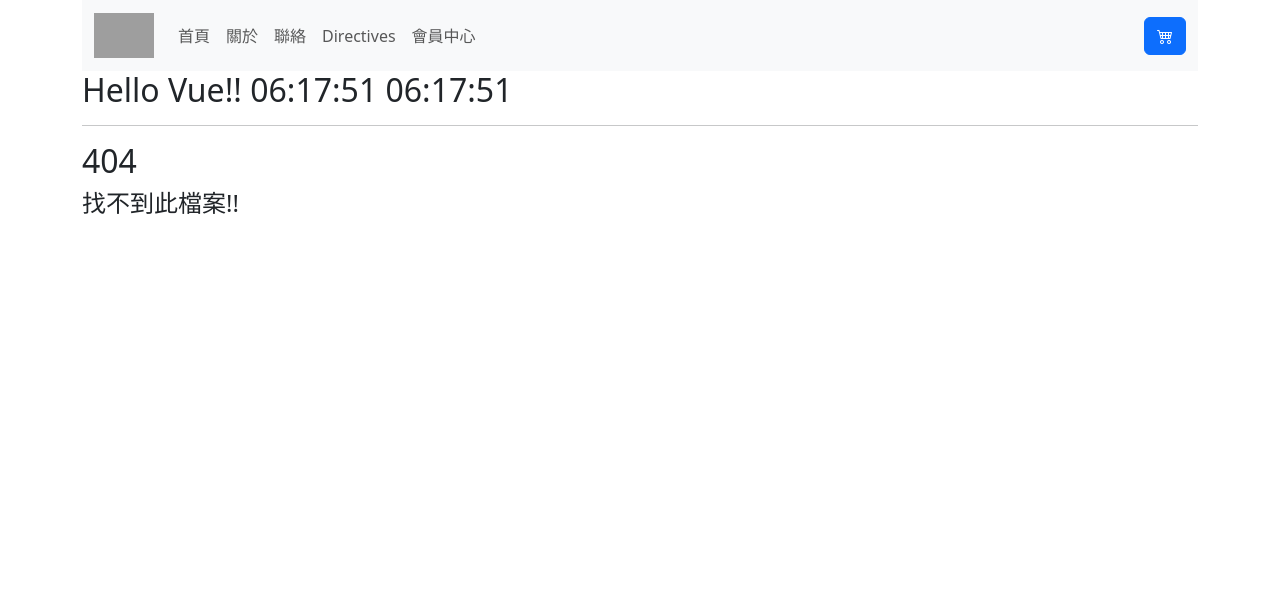
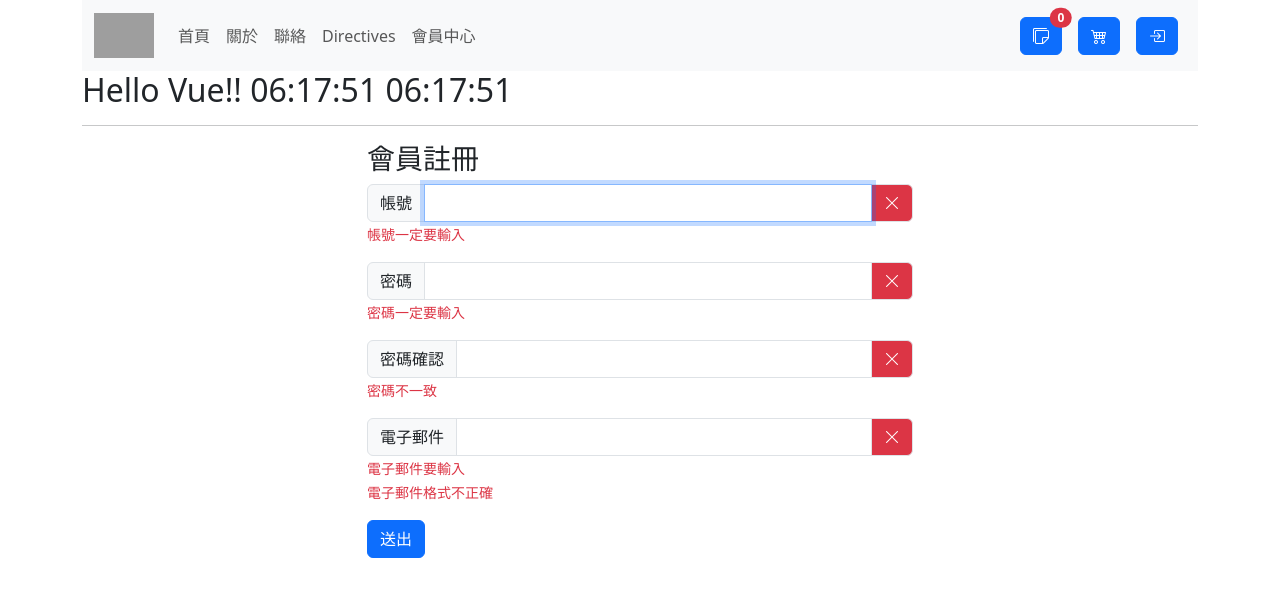
Before and after one commit to HsiaoHungWang/vue-fuen144, a Vue app: page /register in a window 1280 px wide. Before the commit this address had no page. Shown: the top 596 px of the page. Built offline with nearby package versions, Linux system fonts and the light colour scheme; grey boxes are pictures that could not be loaded.

Commit message:
練習檔案準備

```diff
--- a/src/components/NavbarComponent.vue
+++ b/src/components/NavbarComponent.vue
@@ -8,36 +8,47 @@
       <a class="navbar-brand" href="#">
         <img src="https://www.ispan.com.tw/img/Logoslogan_sm.png" alt="Bootstrap" width="60">
       </a>
-    <button class="navbar-toggler" type="button" data-bs-toggle="collapse" data-bs-target="#navbarNav" aria-controls="navbarNav" aria-expanded="false" aria-label="Toggle navigation">
+      <button class="navbar-toggler" type="button" data-bs-toggle="collapse" data-bs-target="#navbarNav"
+        aria-controls="navbarNav" aria-expanded="false" aria-label="Toggle navigation">
         <span class="navbar-toggler-icon"></span>
       </button>
       <div class="collapse navbar-collapse" id="navbarNav">
         <ul class="navbar-nav">
           <li class="nav-item">
-          <RouterLink class="nav-link" activeClass="active"  :to="{name:'home'}">首頁</RouterLink>
+            <RouterLink class="nav-link" activeClass="active" :to="{ name: 'home' }">首頁</RouterLink>
           </li>
           <li class="nav-item">
-            <RouterLink class="nav-link"  activeClass="active"  :to="{name:'about'}">關於</RouterLink>
+            <RouterLink class="nav-link" activeClass="active" :to="{ name: 'about' }">關於</RouterLink>
           </li>
           <li class="nav-item">
-            <RouterLink class="nav-link" activeClass="active"  :to="{name:'contact'}">聯絡</RouterLink>
+            <RouterLink class="nav-link" activeClass="active" :to="{ name: 'contact' }">聯絡</RouterLink>
           </li>
           <li class="nav-item">
-            <RouterLink class="nav-link" activeClass="active"  :to="{name:'directives'}">Directives</RouterLink>
+            <RouterLink class="nav-link" activeClass="active" :to="{ name: 'directives' }">Directives</RouterLink>
           </li>
+
           <li class="nav-item">
-            <RouterLink class="nav-link" activeClass="active"  :to="{name: 'member', params:{id:3}}">會員中心</RouterLink>
+            <RouterLink class="nav-link" activeClass="active" :to="{ name: 'member', params: { id: 3 } }">會員中心
+            </RouterLink>
           </li>
         </ul>
       </div>
 
       <div class="d-lg-flex col-lg-3 justify-content-lg-end">
-            <button class="btn btn-primary"><i class="bi bi-cart4"></i></button>
+        <RouterLink to="/todos" class="mx-2 btn btn-primary position-relative">
+          <i class="bi bi-stickies"></i>
+          <span class="position-absolute top-0 start-100 translate-middle badge rounded-pill bg-danger">
+            0
+            <span class="visually-hidden">unread messages</span>
+          </span>
+        </RouterLink>
+        <button class="mx-2 btn btn-primary"><i class="bi bi-cart4"></i></button>
+        <RouterLink class="mx-2 btn btn-primary" to="/login">
+          <i class="bi bi-box-arrow-in-right" @click="signin"></i>
+        </RouterLink>
       </div>
     </div>
   </nav>
 </template>
 
-<style lang="css" scoped>
-
-</style>
+<style lang="css" scoped></style>
--- a/src/router.js
+++ b/src/router.js
@@ -8,6 +8,9 @@ import Team2View from "./views/Team2View.vue"
 import MemberCenter from "./views/MemberCenter.vue"
 import NotFound from "./views/NotFound.vue"
 import DirectivesView from "./views/DirectivesView.vue"
+import TodosView from "./views/TodosView.vue"
+import RegisterView from "./views/RegisterView.vue"
+import LoginView from "./views/LoginView.vue"
 
 //路由設定
 //URL <---> Path => 載入 Component
@@ -60,6 +63,24 @@ const routes = [
         name: 'directives'
     },
     {
+        //http://localhost:5173/todos
+        path: '/todos',
+        component: TodosView,
+        name: 'todos'
+    },
+    {
+        //http://localhost:5173/register
+        path: '/register',
+        component: RegisterView,
+        name: 'register'
+    },
+    {
+        //http://localhost:5173/login
+        path: '/login',
+        component: LoginView,
+        name: 'login'
+    },
+    {
         //路由參數
         //http://localhost:5173/member/12
         path: '/member/:id',
--- /dev/null
+++ b/src/views/LoginView.vue
@@ -0,0 +1,66 @@
+<script setup>
+
+</script>
+
+<template>
+
+    <div class="row justify-content-md-center">
+        <div class="col-12 col-md-11 col-lg-8 col-xl-7 col-xxl-6">
+            <div class="bg-white p-4 p-md-5 rounded shadow-sm">
+                <div class="row">
+                    <div class="col-12">
+                        <div class="text-center mb-5">
+                            <a href="#!">
+                                <img src="https://www.ispan.com.tw/img/Logoslogan_sm.png" alt="BootstrapBrain Logo"
+                                    width="175">
+                            </a>
+                        </div>
+                    </div>
+                </div>
+                <form action="#!">
+                    <div class="row gy-3 gy-md-4 overflow-hidden">
+                        <div class="col-12">
+                            <label for="email" class="form-label">Email <span class="text-danger">*</span></label>
+                            <div class="input-group">
+                                <span class="input-group-text">
+                                    <i class="bi bi-envelope"></i>
+                                </span>
+                                <input type="email" class="form-control" name="email" id="email" required>
+                            </div>
+                        </div>
+                        <div class="col-12">
+                            <label for="password" class="form-label">Password <span class="text-danger">*</span></label>
+                            <div class="input-group">
+                                <span class="input-group-text">
+                                    <i class="bi bi-key"></i>
+                                </span>
+                                <input type="password" class="form-control" name="password" id="password" value=""
+                                    required>
+                            </div>
+                        </div>
+                        <div class="col-12">
+                            <div class="d-grid">
+                                <button class="btn btn-primary btn-lg" type="submit">Log In</button>
+                            </div>
+                        </div>
+                    </div>
+                </form>
+                <div class="row">
+                    <div class="col-12">
+                        <hr class="mt-5 mb-4 border-secondary-subtle">
+                        <div class="d-flex gap-2 gap-md-4 flex-column flex-md-row justify-content-md-center">
+
+                            <RouterLink :to="{ name: 'register' }" class="link-secondary text-decoration-none">Create
+                                new
+                                account</RouterLink>
+                            <a href="#!" class="link-secondary text-decoration-none">Forgot password</a>
+                        </div>
+                    </div>
+                </div>
+            </div>
+        </div>
+    </div>
+
+</template>
+
+<style lang="css" scoped></style>
--- /dev/null
+++ b/src/views/RegisterView.vue
@@ -0,0 +1,55 @@
+<template>
+    <div class="row">
+        <div class="col-3"></div>
+        <div class="col-6">
+            <h3>會員註冊</h3>
+            <form id="registerForm" novalidate>
+                <div class="input-group">
+                    <label for="account" class="input-group-text">帳號</label>
+                    <input type="text" class="form-control" id="account" required autofocus autocomplete="off">
+                    <span class="input-group-text bg-danger text-white"><i class="bi bi-x-lg"></i></span>
+                </div>
+                <div class="mb-3"><small class="text-danger">帳號一定要輸入</small></div>
+                <div class="input-group">
+                    <label for="pwd1" class="input-group-text">密碼</label>
+                    <input type="password" class="form-control" id="pwd1" autocomplete="off">
+                    <span class="input-group-text bg-danger text-white"><i class="bi bi-x-lg"></i></span>
+                </div>
+                <div class="mb-3"><small class="text-danger">密碼一定要輸入</small></div>
+
+                <div class="input-group">
+                    <label for="pwd2" class="input-group-text">密碼確認</label>
+                    <input type="password" class="form-control" id="pwd2" autocomplete="off">
+                    <span class="input-group-text bg-danger text-white hide"><i class="bi bi-x-lg"></i></span>
+                </div>
+                <div class="mb-3">
+                    <small class="text-danger hide">密碼不一致</small>
+                </div>
+                <div class="input-group">
+                    <label for="email" class="input-group-text">電子郵件</label>
+                    <input type="email" class="form-control" id="email">
+                    <span class="input-group-text bg-danger text-white"><i class="bi bi-x-lg"></i></span>
+                </div>
+                <div class="mb-3">
+                    <small class="text-danger">電子郵件要輸入</small><br>
+                    <small class="text-danger">電子郵件格式不正確</small>
+                </div>
+
+                <button type="submit" class="btn btn-primary" id="buttonSubmit">送出</button>
+
+            </form>
+
+        </div>
+        <div class="col-3">
+
+        </div>
+    </div>
+</template>
+
+<style></style>
+<script setup>
+const emailRule = /^[^@\s]+@[^@\s]+\.[^@\s]+$/;
+
+
+
+</script>
--- /dev/null
+++ b/src/views/TodosView.vue
@@ -0,0 +1,58 @@
+<script setup>
+
+</script>
+
+<template>
+    <div class="row">
+        <div class="col-3"> </div>
+        <div class="col-6">
+            <h3>Todos Page</h3>
+            <input type="text" class="form-control" autofocus autocomplete="off" placeholder="想要做甚麼?">
+            <ul class="list-group mt-3">
+                <li class="list-group-item">
+                    <div class="d-flex justify-content-between">
+                        <div>
+                            <input class="form-check-input me-3" type="checkbox">
+                            <label class="form-check-label">todo1</label>
+                        </div>
+                        <button class="badge bg-danger rounded-pill border-0">X</button>
+                    </div>
+                    <input type="text" class="form-control">
+                </li>
+                <li class="list-group-item">
+                    <div class="d-flex justify-content-between">
+                        <div>
+                            <input class="form-check-input me-3" type="checkbox">
+                            <label class="form-check-label">todo2</label>
+                        </div>
+                        <button class="badge bg-danger rounded-pill border-0">X</button>
+                    </div>
+                    <input type="text" class="form-control">
+                </li>
+                <li class="list-group-item">
+                    <div class="d-flex justify-content-between">
+                        <div>
+                            <input class="form-check-input me-3" type="checkbox">
+                            <label class="form-check-label">todo3</label>
+                        </div>
+                        <button class="badge bg-danger rounded-pill border-0">X</button>
+                    </div>
+                    <input type="text" class="form-control">
+                </li>
+            </ul>
+            <div class="mt-3 d-flex justify-content-between">
+                <strong class=" me-3">尚有 3 個工作未完成</strong>
+                <button class="btn btn-warning me-3">清除完成工作</button>
+            </div>
+        </div>
+        <div class="col-3"></div>
+
+    </div>
+</template>
+
+<style lang="css" scoped>
+.completed {
+    color: #949494;
+    text-decoration: line-through;
+}
+</style>
```
Lines whose indentation alone changed are shown as unchanged.
